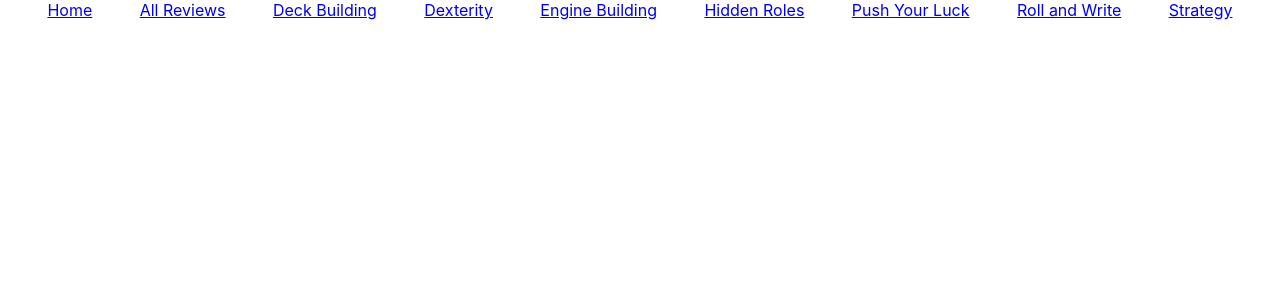
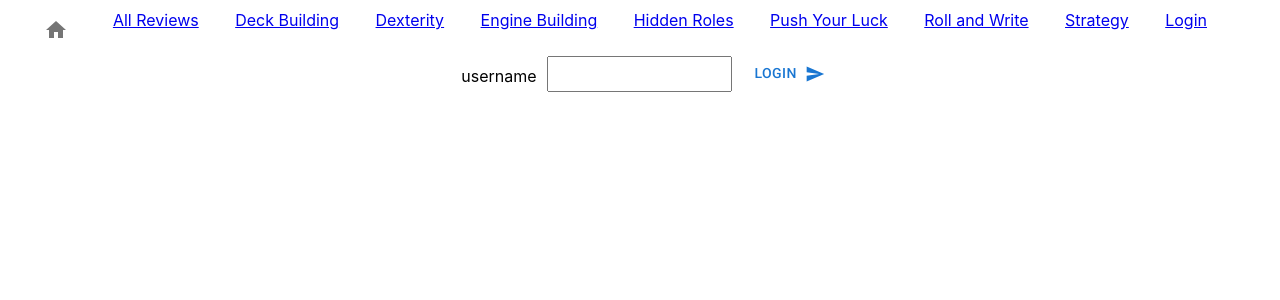
Before and after one commit to tuttitaken01/Portfolio-Project-2, a React (Create React App) app: page /login in a window 1280 px wide. Shown: the top 300 px of the page. Built offline with nearby package versions, Linux system fonts and the light colour scheme; the HTML template or start-up script is replaced by a standard one.

Commit message:
Login page, delete comment functionality

```diff
--- a/src/App.css
+++ b/src/App.css
@@ -27,6 +27,7 @@
 nav {
   display: flex;
   justify-content: space-evenly;
+  margin-top: 10px;
 }
 
 .title {
@@ -61,6 +62,22 @@ nav {
   flex-grow: 0;
 }
 
+.log-form {
+  text-align: center;
+}
+
+.login-user {
+  height: 30px;
+}
+
+.log-but {
+  height: 35px;
+}
+
+.user-profile {
+  font-size: 13px;
+}
+
 .comments {
   margin: auto;
   text-align: justify;
@@ -84,7 +101,11 @@ ul li {
   text-align: right !important;
 }
 
-input[type=text] {
+.delete-b {
+  text-align: left;
+}
+
+.inputCom {
   padding: 10px;
   border-top: 0;
   border-left: 0;
@@ -92,17 +113,6 @@ input[type=text] {
   border-color: rgb(255, 255, 255);
   border-width: 1px;
   background: rgba(205, 247, 255, 0.692);
-  border-radius: 10px;
-}
-
-.form-name {
-  padding: 10px;
-  border-top: 0;
-  border-left: 0;
-  border-right: 0;
-  border-color: rgb(255, 255, 255);
-  border-width: 1px;
-  background: rgba(249, 255, 200, 0.527);
   border-radius: 10px;
 }
 
@@ -128,6 +138,11 @@ button[type=submit] {
   margin-left: 15px;
 }
 
+.error-delete {
+  color: rgb(214, 214, 214);
+  font-size: 13px;
+}
+
 .sortby {
   text-align: left;
 }
--- a/src/App.js
+++ b/src/App.js
@@ -3,7 +3,9 @@ import Header from './components/Header';
 import Nav from './components/Nav';
 import Reviews from './components/Reviews';
 import SingleRev from './components/ReviewCard';
+import Login from './components/LogPage';
 import { BrowserRouter, Route, Routes } from 'react-router-dom';
+import { UserProvider } from './components/UserContext';
 
 
 
@@ -11,12 +13,15 @@ function App() {
   return (
     <BrowserRouter>
       <div className="App">
+        <UserProvider>
         <Nav />
         <Routes>
           <Route path="/" element={<Header />}></Route>
           <Route path="/reviews" element={<Reviews />}></Route>
           <Route path="/reviews/:reviewId" element={<SingleRev />}></Route>
+          <Route path="/login" element={<Login />}></Route>
         </Routes>
+      </UserProvider>
       </div>
     </BrowserRouter>
   );
--- a/src/components/AddCom.jsx
+++ b/src/components/AddCom.jsx
@@ -1,27 +1,19 @@
-import { useEffect, useState } from 'react';
+import { useContext, useState } from 'react';
 import axios from 'axios';
+import { UserContext } from './UserContext';
 import { useParams } from 'react-router-dom';
 import { Button } from '@mui/material';
 import { Send } from '@mui/icons-material';
 
 export default function PostForm({ setComments }) {
-    const [ list, setList ] = useState([]);
-    const [ avatar, setAvatar ] = useState('guest');
+    const { loggedUser, setLoggedUser } = useContext(UserContext);
     const [ text, setText ] = useState('');
     const [ msg, setMsg ] = useState(null);
     const [ error, setError ] = useState(null);
     const { reviewId } = useParams();
 
-    useEffect(() => {
-        axios.get(`https://gameview.onrender.com/api/users`)
-        .then(({data: {users}}) => {
-            let people = users.map(user => user.username);
-            setList([...people]);
-        })
-    }, [avatar]);
-
     const handleSubmit = (e) => {
-        const newComment = { username: avatar, body: text};
+        const newComment = { username: loggedUser?.username, body: text};
         e.preventDefault();
         setMsg('Comment posted successfully!');
         setError(null);
@@ -44,15 +36,8 @@ export default function PostForm({ setComments }) {
     return (
         <div>
         <form onSubmit={handleSubmit}>
-            <label>username</label>
-            <select className="form-name" value={avatar} onChange={e => setAvatar(e.target.value)}>
-                <option selected value> -- select an option -- </option>
-                {list.map(user => (
-                    <option value={user}>{user}</option>
-                ))}
-            </select> <br/>
             <label>comment</label>
-            <input type="text" value={text} placeholder="insert your comment..." onChange={e => setText(e.target.value)} /><br />
+            <input className="inputCom" type="text" value={text} placeholder="insert your comment..." onChange={e => setText(e.target.value)} /><br />
             <Button variant="text" className="submit" type="submit" endIcon={<Send />}>Post</Button>
         </form>
         {msg && <p style={{ color:"green" }}>{msg}</p>}
--- a/src/components/Comments.jsx
+++ b/src/components/Comments.jsx
@@ -2,11 +2,16 @@ import { useState, useEffect } from 'react';
 import axios from 'axios';
 import { useParams } from 'react-router-dom';
 import { IconButton } from '@mui/material';
-import { ArrowCircleDown, ArrowCircleUp } from '@mui/icons-material';
+import { ArrowCircleDown, ArrowCircleUp, Delete } from '@mui/icons-material';
 import PostForm from './AddCom';
+import { useContext } from 'react';
+import { UserContext } from './UserContext';
 
 export default function Comments() {
     const [ comments, setComments ] = useState([]);
+    const { loggedUser, setLoggedUser } = useContext(UserContext);
+    const [ errMsg, setErrMsg ] = useState(null);
+    const [ okMsg, setOkMsg ] = useState(null);
     const [ loading, setLoading ] = useState(false);
     const [ msg, setMsg ] = useState(null);
     const { reviewId } = useParams();
@@ -30,21 +35,32 @@ export default function Comments() {
         getComments();
     }, [reviewId]);
 
+    function handleOnClick (id) {
+            axios.delete(`https://gameview.onrender.com/api/comments/${id}`)
+            .then(() =>
+            setComments(newComments => newComments.filter(one => one.comment_id !== id)),
+            setOkMsg('comment deleted!'))
+            .catch(err =>
+                setErrMsg('You are not authorised to delete this comment!'))
+    }
+
     return (
         <div>
             <PostForm setComments={setComments} />
             {loading && <div className="loading-c">Loading...⏳</div>}
             {msg && <p>{msg}</p>}
+            {okMsg && <p style={{ color: 'orange'}}>{okMsg}</p>}
             <ul className='comments'>
                 {comments.map(c => (
                     <li key={c.comment_id} className="comitem">
                         <h4 className="author">{c.author}</h4>
-                        {c.body}
+                        <p>{c.body}</p>
                         <p className="votes"><IconButton aria-label='up'>
                             <ArrowCircleUp fontSize='small' color='success' />
                         </IconButton>{c.votes}<IconButton aria-label="down">
-                                <ArrowCircleDown fontSize='small' color='error' />
-                            </IconButton></p></li>
+                                <ArrowCircleDown fontSize='small' color='error' /></IconButton></p>
+                        <p className="delete-b"><IconButton aria-label="delete" disabled={c.author !== loggedUser?.username} onClick={() => handleOnClick(c.comment_id)}><Delete font-size="small" color="error" /></IconButton></p>
+                        {errMsg && <p className="error-delete">{errMsg}</p>}</li>
                 ))}
             </ul>
         </div>
--- /dev/null
+++ b/src/components/LogPage.jsx
@@ -0,0 +1,65 @@
+import axios from 'axios';
+import { useContext, useState } from 'react';
+import { UserContext } from './UserContext';
+import { Button } from '@mui/material';
+import { Send } from '@mui/icons-material';
+
+export default function Login() {
+    const [ input, setInput ] = useState('');
+    const { loggedUser, setLoggedUser } = useContext(UserContext);
+    const [ okMsg, setMsg ] = useState(null);
+    const [ errMsg, setErrMsg ] = useState(null)
+
+    const handleSubmit = (e) => {
+        e.preventDefault();
+        axios
+        .get(`https://gameview.onrender.com/api/users`)
+        .then(({ data: { users }}) => {
+            const user = users.find((user) => input === user.username);
+
+            if (user) {
+                setLoggedUser(user);
+                setMsg('Login successful!');
+                setErrMsg(null);
+            } else {
+                setErrMsg('username not found');
+                setMsg(null);
+                setLoggedUser({});
+            }
+        });
+    };
+
+    const msg =
+        loggedUser !== undefined ? (
+            <section>
+                <p>{loggedUser.username}</p>
+                <img
+                src={loggedUser.avatar_url}
+                alt={loggedUser.username}
+                height="50px"
+                />
+            </section>
+        ) : (
+            <p></p>
+        );
+
+        console.log(loggedUser, setLoggedUser, 'login page');
+
+    return (
+        <div>
+            <form onSubmit={handleSubmit} className="log-form">
+                <label>username</label>
+                <input
+                className="login-user"
+                type="text"
+                value={input}
+                onChange={(e) => setInput(e.target.value)} />
+                <Button className="log-but" variant='text' type='submit' endIcon={<Send />}>Login</Button>
+            </form>
+            {okMsg && <p style={{ color: 'green' }}>{okMsg}</p>}
+                {errMsg && <p style={{ color: 'red' }}>{errMsg}</p>}
+                <br />
+                {msg}
+        </div>
+    )
+}
--- a/src/components/Nav.jsx
+++ b/src/components/Nav.jsx
@@ -1,9 +1,14 @@
 import { Link } from 'react-router-dom';
+import { useContext } from 'react';
+import { UserContext } from './UserContext';
+import { Home } from '@mui/icons-material';
+import { IconButton } from '@mui/material';
 
 export default function Nav() {
+    const { loggedUser, setLoggedUser } = useContext(UserContext);
     return (
         <nav>
-            <Link to='/'>Home</Link>
+            <Link to='/'><IconButton aria-label="home"><Home /></IconButton></Link>
             <Link to='/reviews'>All Reviews</Link>
             <Link to='/reviews?category=deck-building'>Deck Building</Link>
             <Link to='/reviews?category=dexterity'>Dexterity</Link>
@@ -12,6 +17,11 @@ export default function Nav() {
             <Link to='/reviews?category=push-your-luck'>Push Your Luck</Link>
             <Link to='/reviews?category=roll-and-write'>Roll and Write</Link>
             <Link to='/reviews?category=strategy'>Strategy</Link>
+            <Link to='login'>Login</Link>
+            <div className="user-profile">
+            <p><strong>{loggedUser?.username}</strong></p>
+            <img src={loggedUser?.avatar_url} alt={loggedUser?.username} height="30px" />
+            </div>
         </nav>
     )
 }
--- /dev/null
+++ b/src/components/UserContext.jsx
@@ -0,0 +1,15 @@
+import { createContext, useState } from "react";
+
+export const UserContext = createContext()
+export const UserProvider = ({ children }) => {
+    const [ loggedUser, setLoggedUser] = useState({
+        username: null,
+        avatar_url: null,
+    })
+
+    return (
+        <UserContext.Provider value={{ loggedUser, setLoggedUser }}>
+            { children }
+        </UserContext.Provider>
+    )
+}
```
